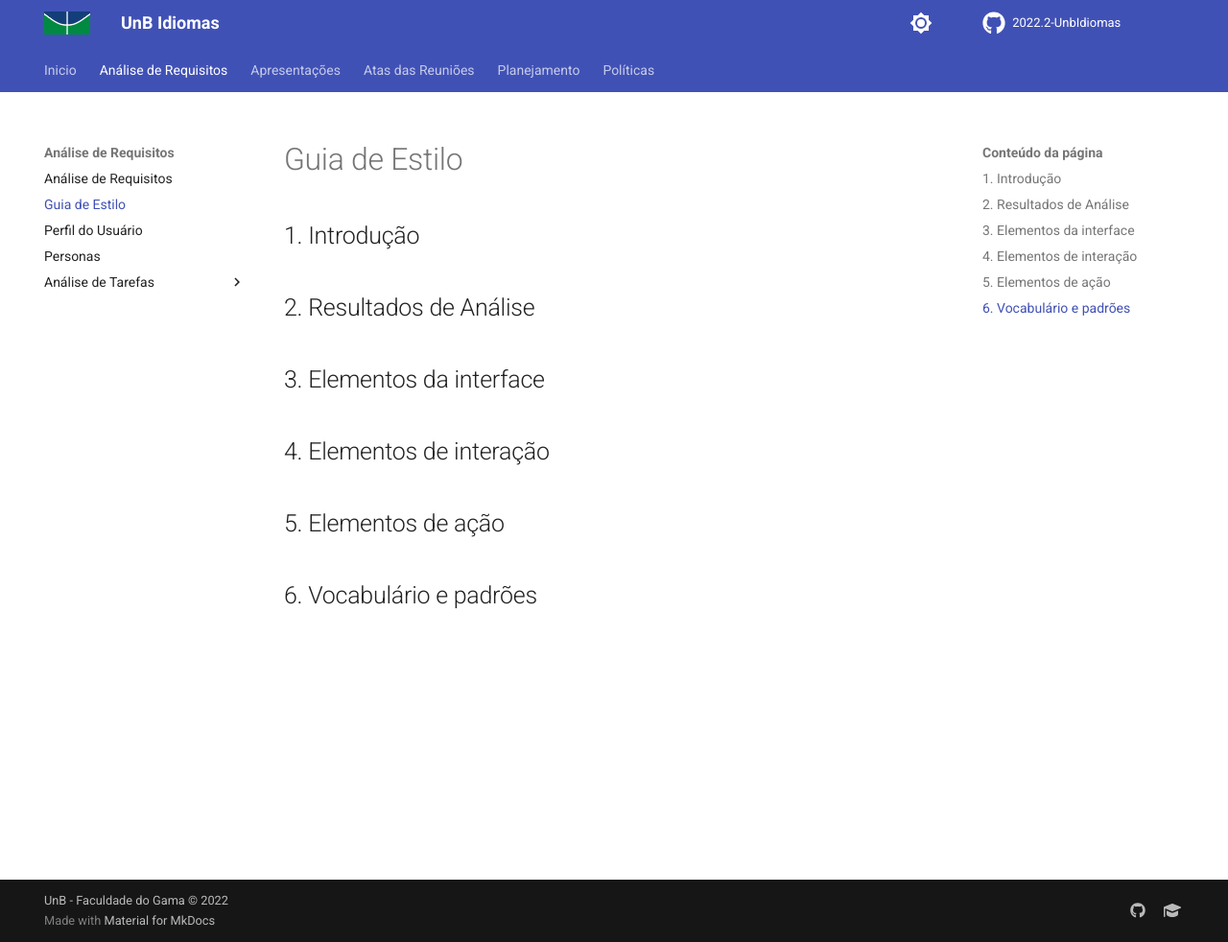
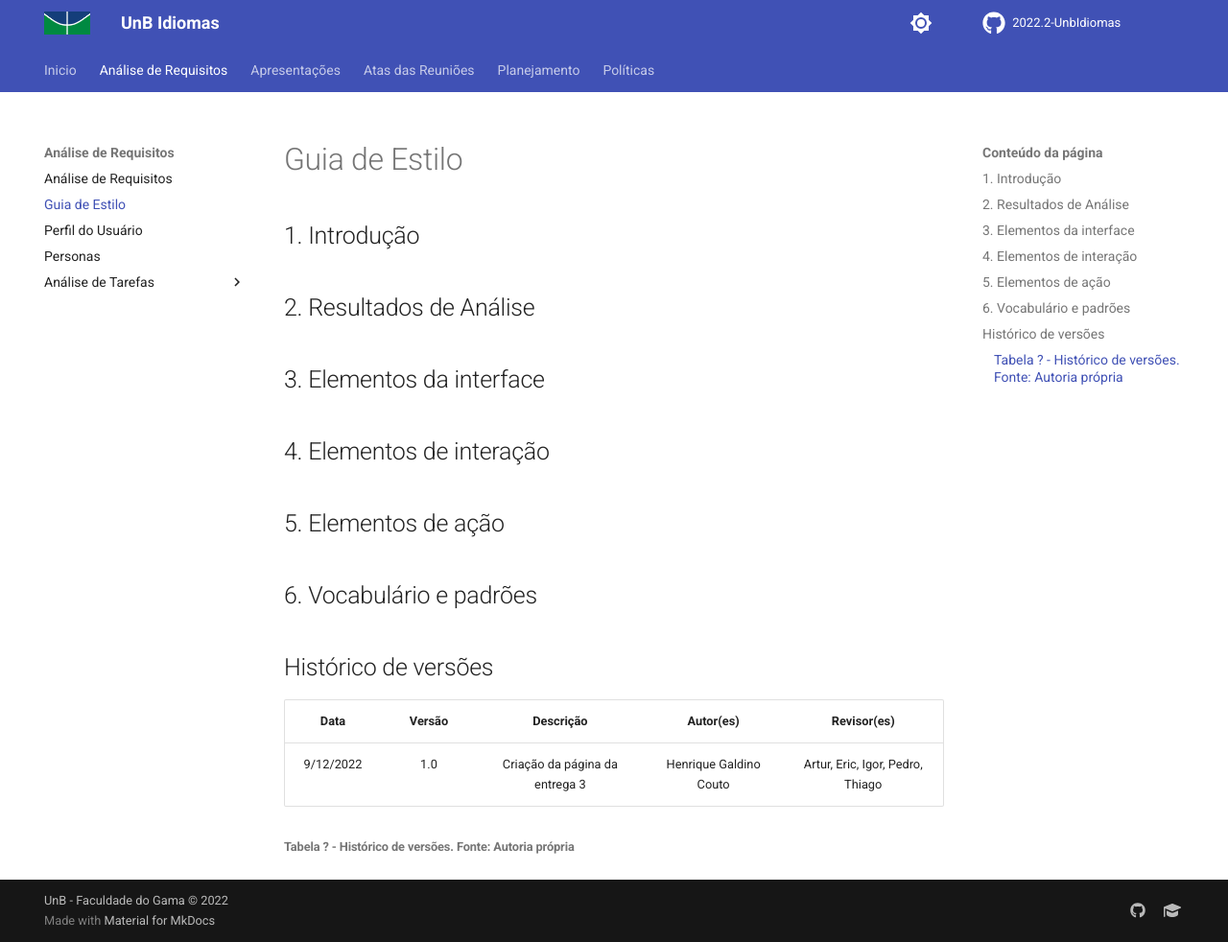
Before and after one commit to edudsan/2022.2-UnbIdiomas, an MkDocs documentation site: the page built from docs/Análise de Requisitos/guiaEstilo.md, in a window 1280 px wide and 982 px high. Shown: the whole window at 96% size. Built offline with MkDocs 1.6.1 and Material for MkDocs 9.7.7, drawn with Linux system fonts in a browser that asks for light colours; comment, search, counter and statistics services are not loaded.

Commit message:
adicionando histórico de versões

```diff
--- a/docs/Análise de Requisitos/guiaEstilo.md
+++ b/docs/Análise de Requisitos/guiaEstilo.md
@@ -12,3 +12,12 @@
 
 
 ## 6. Vocabulário e padrões
+
+## Histórico de versões
+|    Data    | Versão |                                       Descrição                                       |        Autor(es)        |         Revisor(es)         |
+| :--------: | :----: | :-----------------------------------------------------------------------------------: | :---------------------: | :---------------------: |
+| 9/12/2022 |  1.0   |                            Criação da página da entrega 3                         |   Henrique Galdino Couto    | Artur, Eric,  Igor, Pedro, Thiago |
+
+
+
+###### Tabela ? - Histórico de versões. Fonte: Autoria própria
```
